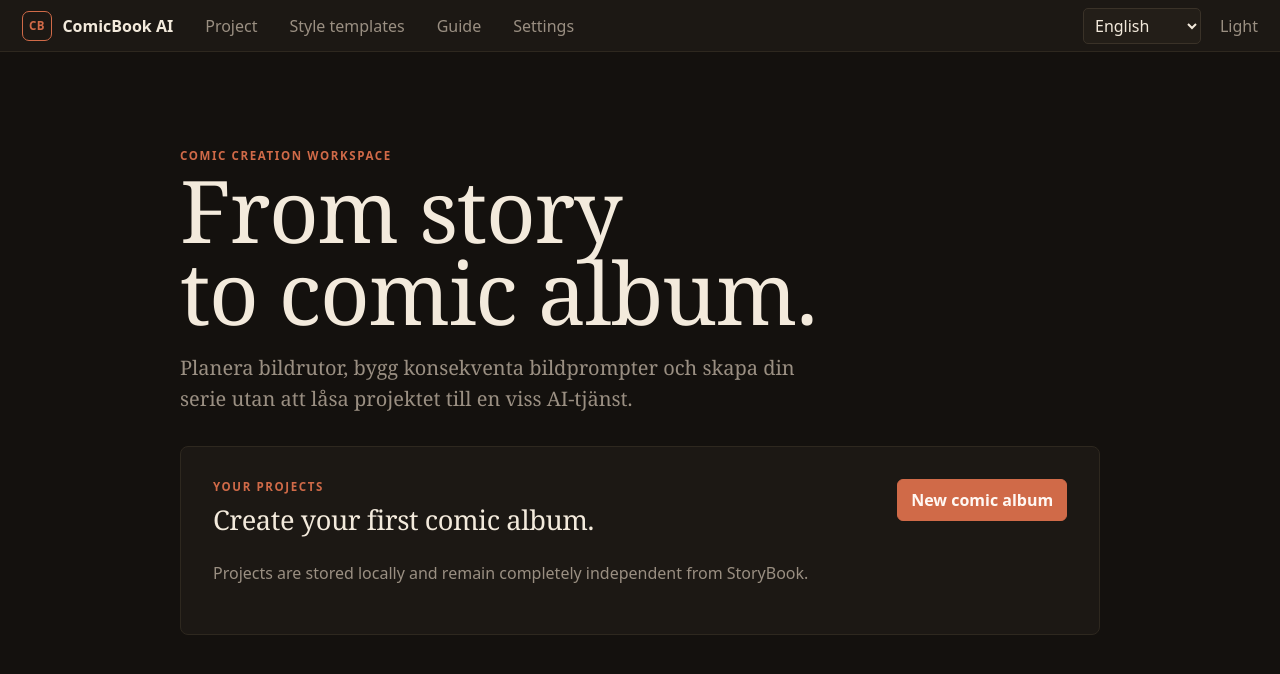
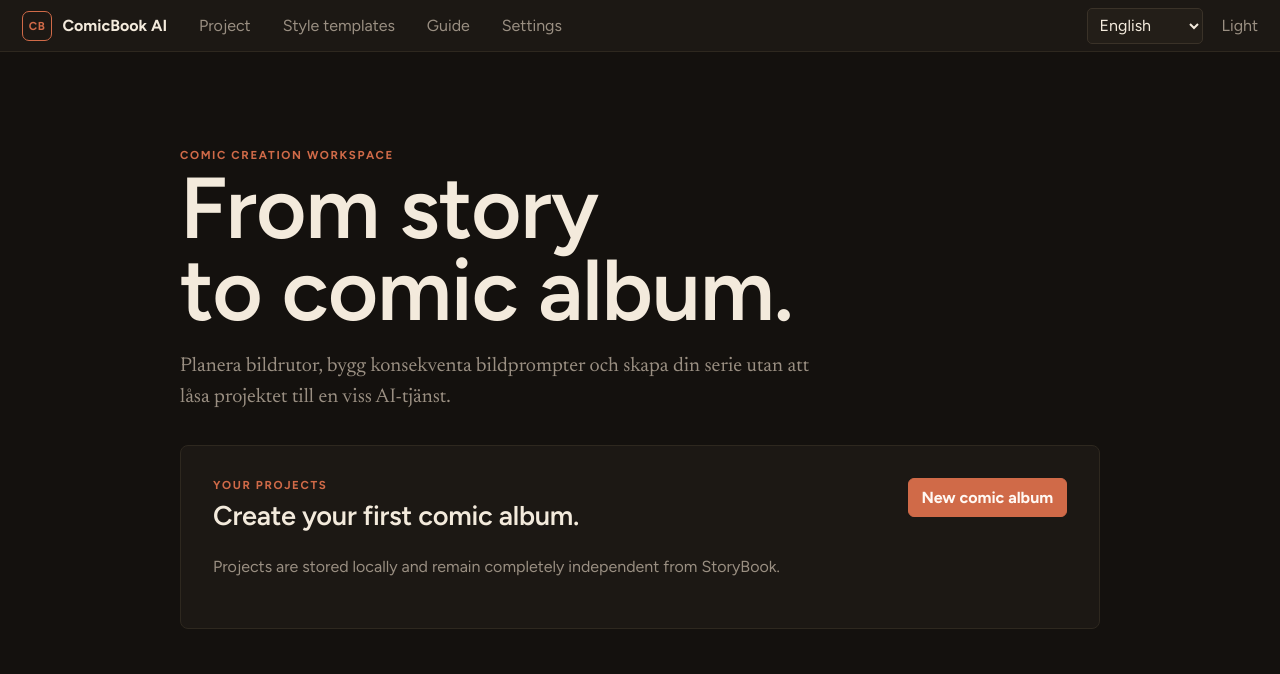
Before and after one commit to kaampi/Comic, a React (Vite) app: page / in a window 1280 px wide. Shown: the top 674 px of the page. Built offline with nearby package versions, Linux system fonts and the light colour scheme.

Commit message:
Use local Figtree for UI headings

```diff
--- a/src/typography.css
+++ b/src/typography.css
@@ -1,3 +1,25 @@
+@font-face {
+  font-family: "Figtree";
+  src: url("/fonts/figtree-variable.woff2") format("woff2");
+  font-style: normal;
+  font-weight: 300 900;
+  font-display: swap;
+}
+@font-face {
+  font-family: "Newsreader";
+  src: url("/fonts/newsreader-variable.woff2") format("woff2");
+  font-style: normal;
+  font-weight: 300 700;
+  font-display: swap;
+}
+@font-face {
+  font-family: "Newsreader";
+  src: url("/fonts/newsreader-italic.woff2") format("woff2");
+  font-style: italic;
+  font-weight: 300 700;
+  font-display: swap;
+}
+
 @font-face {
   font-family: "Patrick Hand";
   src: url("/fonts/patrick-hand-400.woff") format("woff");
@@ -52,21 +74,25 @@ textarea {
 
 h1,
 h2,
+h3,
+h4,
+h5,
+h6,
 .home-brand h1,
 .project-workspace > h1,
 .workspace-card h2,
 .guide-card h1,
 .section-heading h2,
 .panel-editor-modal h2 {
-  font-family: var(--font-display);
-  font-weight: 500;
-  letter-spacing: -0.015em;
+  font-family: var(--font-ui);
+  font-weight: 600;
+  letter-spacing: -0.01em;
 }
 
 .home-brand h1,
 .project-workspace > h1,
 .guide-card h1 {
-  font-weight: 400;
+  font-weight: 600;
 }
 
 .manuscript-editor,
```
